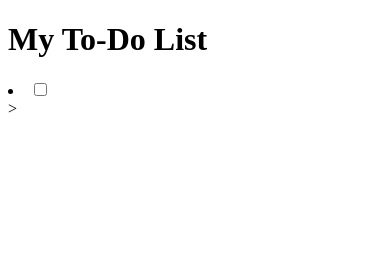
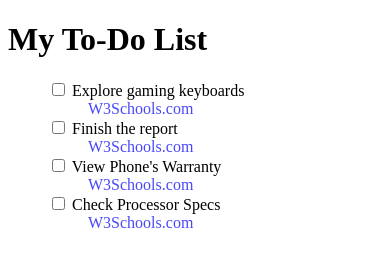
Before and after one commit to dougsten/FCC-CSS-StylizedToDoList, a plain HTML site: page index.html in a window 390 px wide. Drawn offline with Linux system fonts and the light colour scheme.

Commit message:
breakpoint, to be continued

```diff
--- a/index.html
+++ b/index.html
@@ -4,12 +4,65 @@
 <head>
     <meta charset="utf-8">
     <title>Styled To-Do List</title>
+    <link rel="stylesheet" href="./styles.css">
 </head>
 
 <body>
   <h1>My To-Do List</h1>
-    <li><input id="b1-li1" type="checkbox"><label for="b1li1"></label></li></ul>></label></li>
-    </ul>
+  <ul class="todo-list">
+    <li>
+      <input
+      id="box1-li1"
+      type="checkbox"
+      >
+      <label
+      for="box1-li1">Explore gaming keyboards
+      </label>
+      <ul class="sub-item">
+        <a class="sub-item-link" href="https://www.w3schools.com" target="_blank" alt="This link is broken"> W3Schools.com
+        </a>
+      </ul>
+    </li>
+    <li>
+      <input
+      id="box2-li1"
+      type="checkbox"
+      >
+      <label
+      for="box2-li1">Finish the report
+      </label>
+      <ul class="sub-item">
+        <a class="sub-item-link" href="https://www.w3schools.com" target="_blank" alt="This link is broken"> W3Schools.com
+        </a>
+      </ul>
+    </li>
+    <li>
+      <input
+      id="box3-li1"
+      type="checkbox"
+      >
+      <label
+      for="box3-li1">View Phone's Warranty
+      </label>
+      <ul class="sub-item">
+        <a class="sub-item-link" href="https://www.w3schools.com" target="_blank" alt="This link is broken"> W3Schools.com
+        </a>
+      </ul>
+    </li>
+    <li>
+      <input
+      id="box4-li1"
+      type="checkbox"
+      >
+      <label
+      for="box4-li1">Check Processor Specs
+      </label>
+      <ul class="sub-item">
+        <a class="sub-item-link" href="https://www.w3schools.com" target="_blank" alt="This link is broken"> W3Schools.com
+        </a>
+      </ul>
+    </li>
+  </ul>
 </body>
 
 </html>
--- a/styles.css
+++ b/styles.css
@@ -0,0 +1,29 @@
+.todo-list {
+  list-style-type: none;
+}
+
+a {
+    text-decoration: none;
+}
+
+a:link {
+    color: rgb(72, 72, 250)
+}
+
+a:visited {
+    color: darkblue;
+}
+
+a:hover {
+    cursor: pointer;
+    color: green;
+    outline: 1px solid orange;
+}
+
+a:active {
+    color: magenta;
+}
+
+a:focus {
+    outline: 1px solid darkolivegreen;
+}
```
